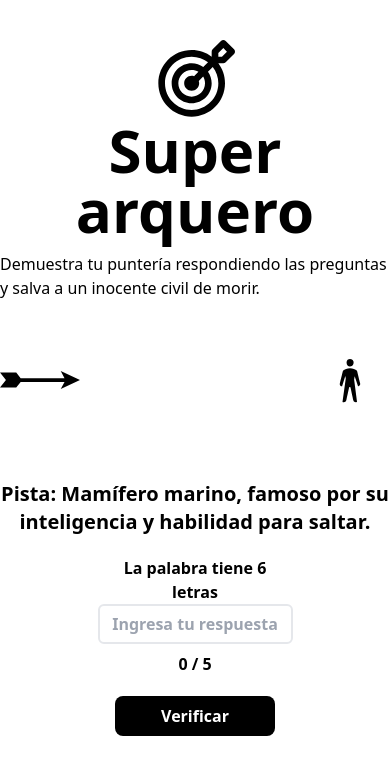
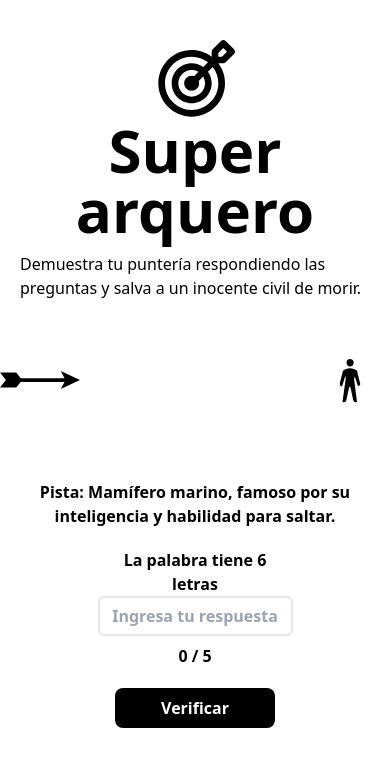
Before and after one commit to oscarenriqq/archery, a Vue app: page / in a window 390 px wide. Shown: the top 774 px of the page. Built offline with nearby package versions, Linux system fonts and the light colour scheme.

Commit message:
fixing sizes and responsive design

```diff
--- a/src/App.vue
+++ b/src/App.vue
@@ -3,7 +3,7 @@
     <header class="mt-10 flex flex-col items-center">
       <img :src="ArcheryLogo" class="w-20 h-20 mx-auto" />
       <h1 class="text-6xl font-extrabold text-center">Super arquero</h1>
-      <p class="mt-3">Demuestra tu puntería respondiendo las preguntas y salva a un inocente civil de morir.</p>
+      <p class="px-5 md:px-0 mt-3">Demuestra tu puntería respondiendo las preguntas y salva a un inocente civil de morir.</p>
     </header>
     <main class="text-center pt-10">
       <div class="flex justify-between">
--- a/src/components/Notification.vue
+++ b/src/components/Notification.vue
@@ -1,5 +1,5 @@
 <template>
-    <div class="text-9xl font-extrabold" :class="[ props.winner ? 'text-yellow-400' : 'text-black' ]">
+    <div class="text-3xl md:text-9xl font-extrabold" :class="[ props.winner ? 'text-yellow-400' : 'text-black' ]">
         {{ props.message }}
     </div>
     <p @click="$emit('newGame')" class="mt-5 underline cursor-pointer font-extrabold">Jugar de nuevo</p>
--- a/src/components/Question.vue
+++ b/src/components/Question.vue
@@ -1,7 +1,7 @@
 <template>
     <div>
         <form @submit="handleSubmit" class="flex flex-col items-center">
-            <p class="text-xl font-extrabold mt-10"> Pista: {{ question.pista }} </p>
+            <p class="md:text-xl font-extrabold mt-10"> Pista: {{ question.pista }} </p>
             <div class="w-1/2 flex justify-between mt-5 px-1">
                 <span class="font-extrabold">La palabra tiene {{ `${question.palabra.length} letras` }}</span>
                 <span v-if="answer.length > 0" class="font-extrabold">{{ answer.length }}</span>
```
